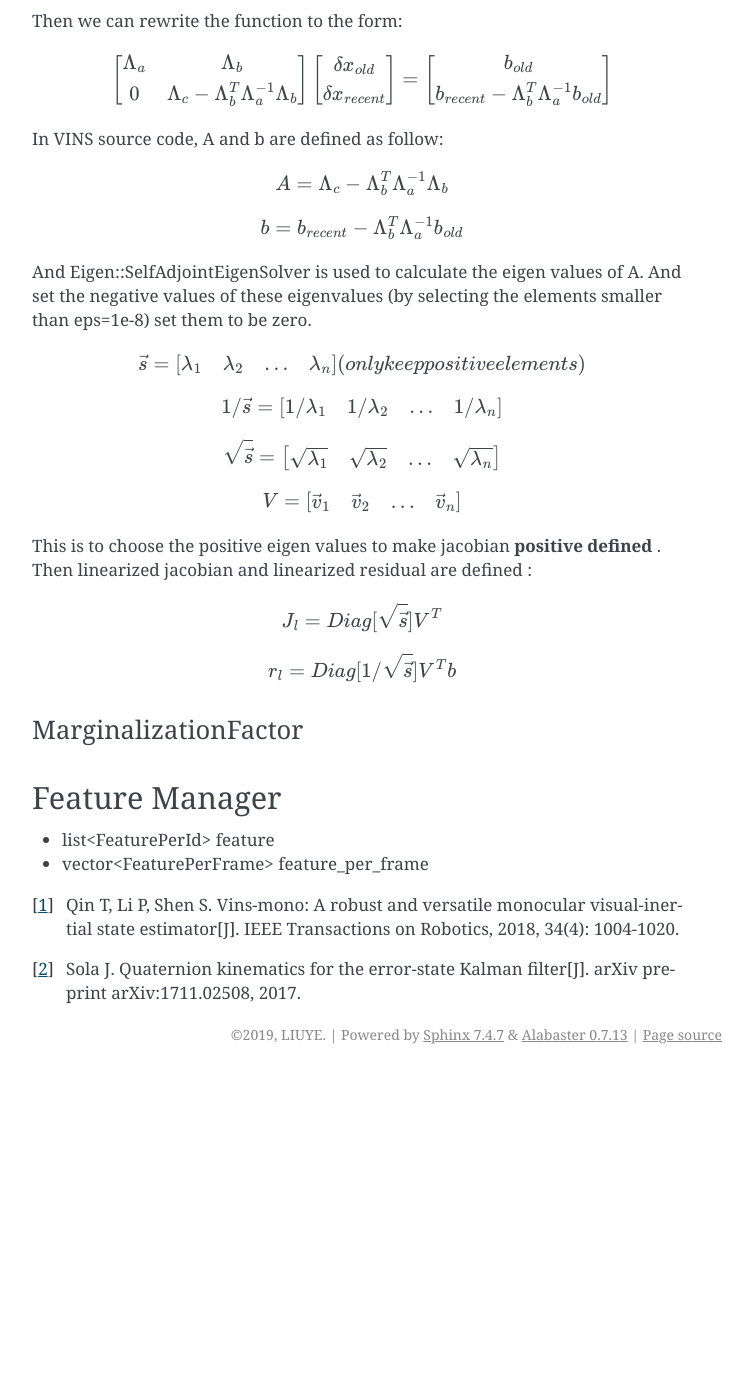
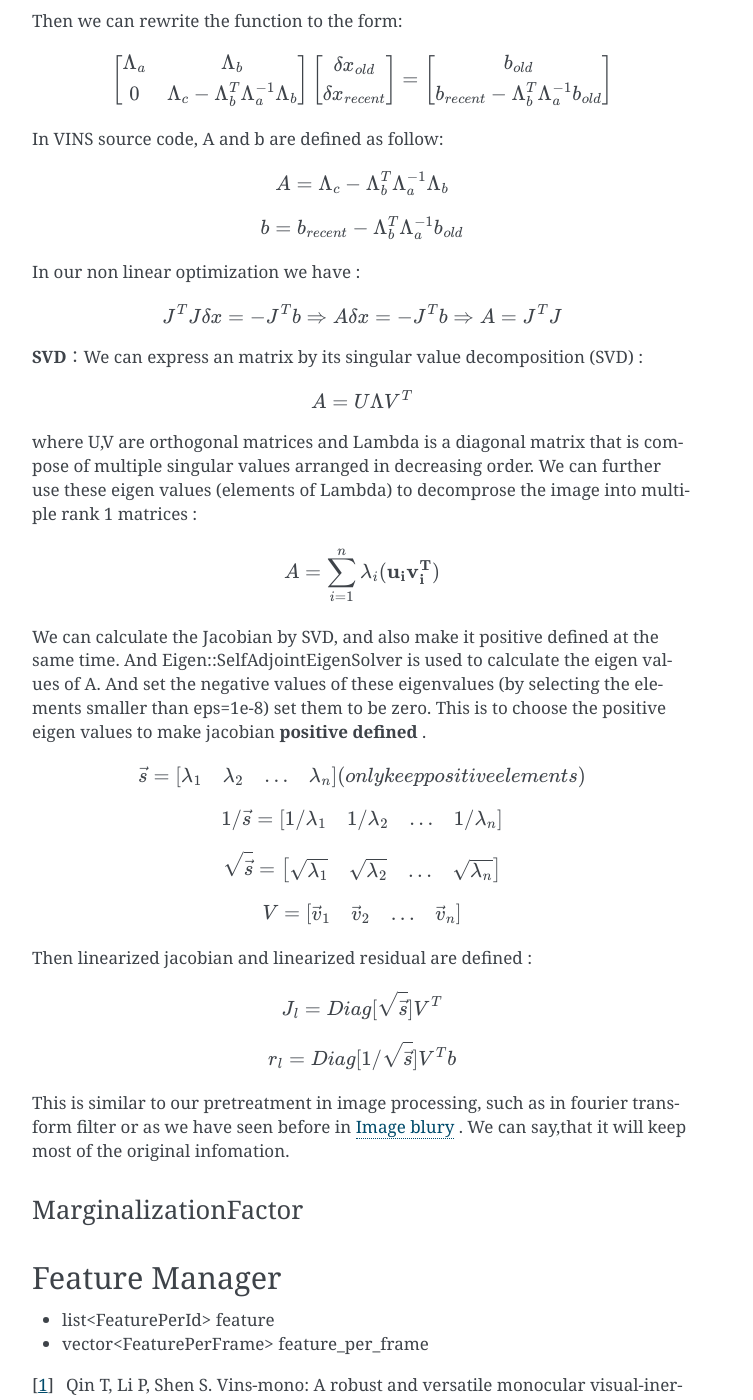
Before and after one commit to gggliuye/VIO, a Sphinx documentation site: the page built from docs/deepblue/LM.rst, in a window 1280 px wide and 1400 px high, scrolled down 7626 px. Shown: the whole window, without its empty margins (388-1141 px from the left). Built offline with Sphinx 7.4.7, drawn with Linux system fonts in a browser that asks for light colours; before the commit the page ends 8700 px from its top, so only the background shows below that.

Commit message:
Update LM.rst

```diff
--- a/docs/deepblue/LM.rst
+++ b/docs/deepblue/LM.rst
@@ -339,7 +339,23 @@ In VINS source code,  A and b are defined as follow:
 .. math::
     b = b_{recent} - \Lambda_{b}^{T}\Lambda_{a}^{-1}b_{old}
 
-And Eigen::SelfAdjointEigenSolver is used to calculate the eigen values of A. And set the negative values of these eigenvalues (by selecting the elements smaller than eps=1e-8) set them to be zero.
+In our non linear optimization we have :
+
+.. math::
+    J^{T}J \delta x = - J^{T}b   \Rightarrow  A \delta x = - J^{T}b \Rightarrow A = J^{T}J
+
+**SVD**：We can express an matrix by its singular value decomposition (SVD) :
+
+.. math::
+    A = U \Lambda V^{T}
+
+where U,V are orthogonal matrices and \Lambda is a diagonal matrix that is compose of multiple singular values arranged in decreasing order. We can further use these eigen values (elements of Lambda) to decomprose the image into multiple rank 1 matrices :
+
+.. math::
+    A = \sum_{i=1}^{n} \lambda_{i} ( \mathbf{ u_{i} v_{i}^{T} } )
+
+We can calculate the Jacobian by SVD, and also make it positive defined at the same time.
+And Eigen::SelfAdjointEigenSolver is used to calculate the eigen values of A. And set the negative values of these eigenvalues (by selecting the elements smaller than eps=1e-8) set them to be zero. This is to choose the positive eigen values to make jacobian **positive defined** .
 
 .. math::
     \vec{s} = \begin{bmatrix} \lambda_{1} & \lambda_{2} & ... & \lambda_{n} \end{bmatrix} (only keep positive elements)
@@ -361,6 +376,8 @@ Then linearized jacobian and linearized residual are defined :
 
 .. math::
     r_{l} = Diag[1/\sqrt{\vec{s}}] V^{T} b
+
+This is similar to our pretreatment in image processing, such as in fourier transform filter or as we have seen before in `Image blury <https://vio.readthedocs.io/en/latest/Prepare.html#singular-feature>`_ . We can say,that it will keep most of the original infomation.
 
 
 MarginalizationFactor
```
Also changed, not shown: other parts of docs/deepblue/LM.rst (+0 -1 lines).
